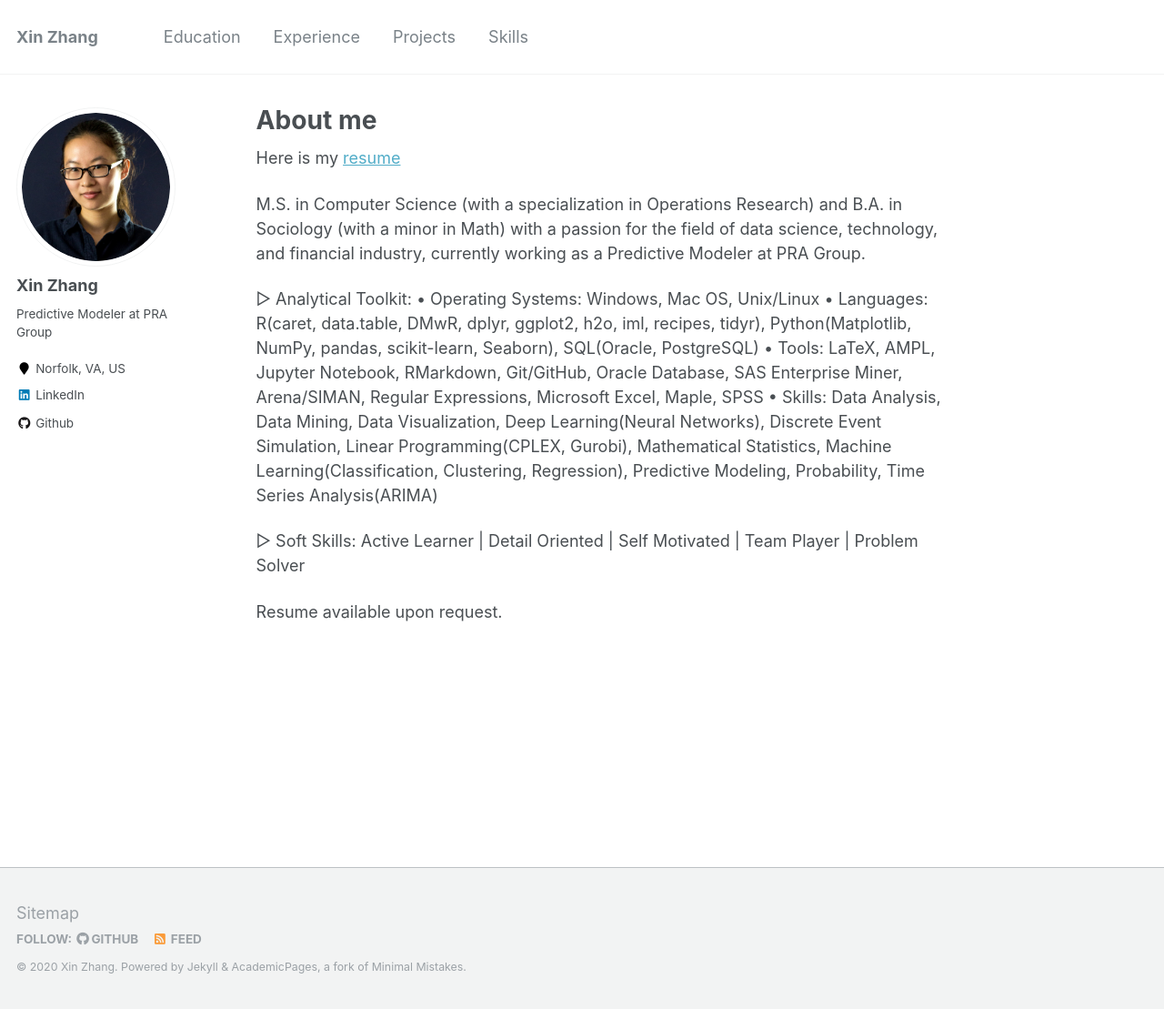
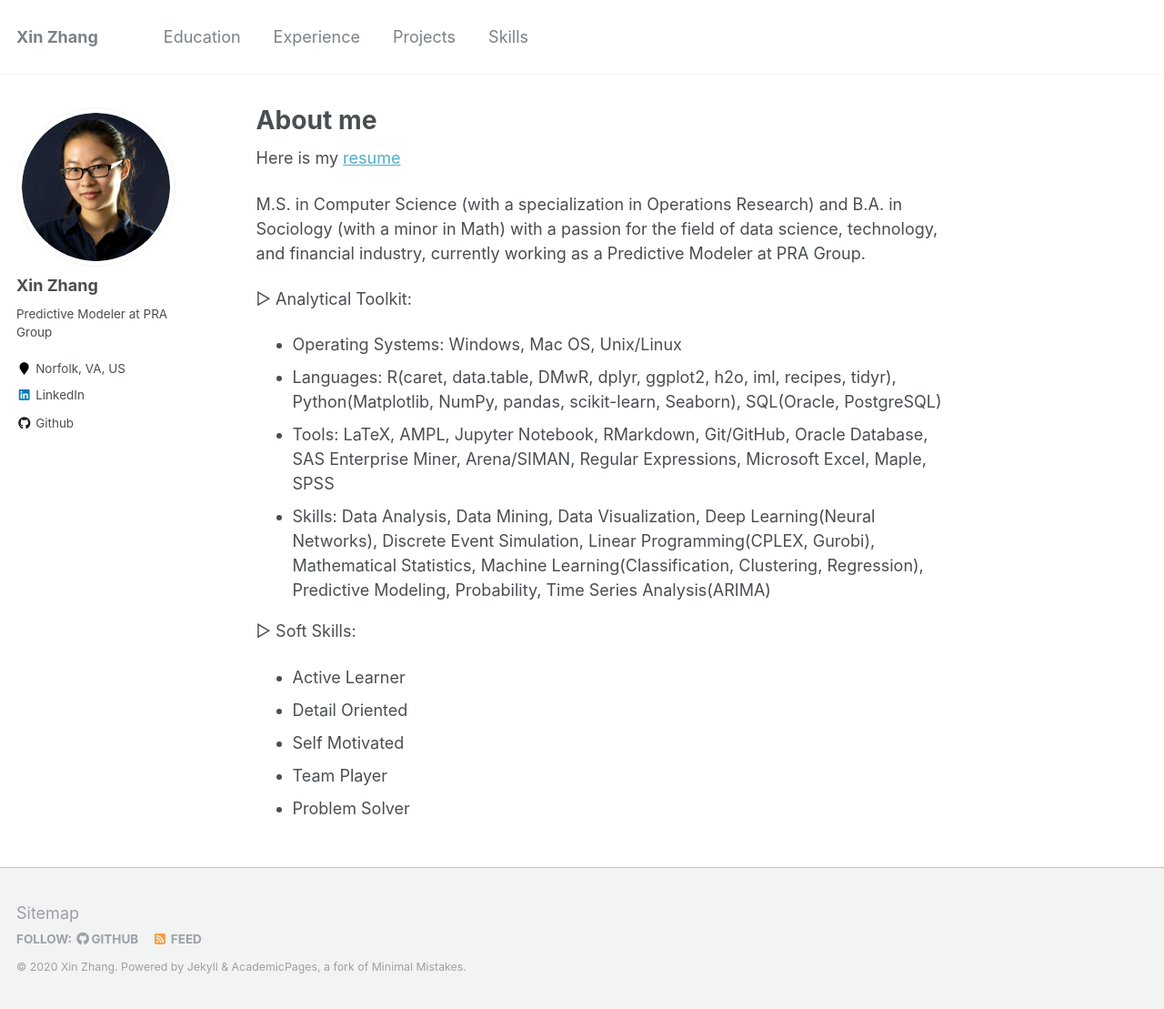
Before and after one commit to SnowingSita/SnowingSita.github.io, a Jekyll site: the page built from _pages/about.md, in a window 1280 px wide and 1109 px high. Shown: the whole window at 91% size. Built offline with Jekyll 4.4.1, drawn with Linux system fonts in a browser that asks for light colours.

Commit message:
Update about.md

```diff
--- a/_pages/about.md
+++ b/_pages/about.md
@@ -13,12 +13,16 @@ Here is my [resume](./files/XinZhang_Resume.190703.pdf){:target="_blank"}
 M.S. in Computer Science (with a specialization in Operations Research) and B.A. in Sociology (with a minor in Math) with a passion for the field of data science, technology, and financial industry, currently working as a Predictive Modeler at PRA Group.
 
 ▷ Analytical Toolkit:
-• Operating Systems: Windows, Mac OS, Unix/Linux
-• Languages: R(caret, data.table, DMwR, dplyr, ggplot2, h2o, iml, recipes, tidyr), Python(Matplotlib, NumPy, pandas, scikit-learn, Seaborn), SQL(Oracle, PostgreSQL)
-• Tools: LaTeX, AMPL, Jupyter Notebook, RMarkdown, Git/GitHub, Oracle Database, SAS Enterprise Miner, Arena/SIMAN, Regular Expressions, Microsoft Excel, Maple, SPSS
-• Skills: Data Analysis, Data Mining, Data Visualization, Deep Learning(Neural Networks), Discrete Event Simulation, Linear Programming(CPLEX, Gurobi), Mathematical Statistics, Machine Learning(Classification, Clustering, Regression), Predictive Modeling, Probability, Time Series Analysis(ARIMA)
+
+- Operating Systems: Windows, Mac OS, Unix/Linux
+- Languages: R(caret, data.table, DMwR, dplyr, ggplot2, h2o, iml, recipes, tidyr), Python(Matplotlib, NumPy, pandas, scikit-learn, Seaborn), SQL(Oracle, PostgreSQL)
+- Tools: LaTeX, AMPL, Jupyter Notebook, RMarkdown, Git/GitHub, Oracle Database, SAS Enterprise Miner, Arena/SIMAN, Regular Expressions, Microsoft Excel, Maple, SPSS
+- Skills: Data Analysis, Data Mining, Data Visualization, Deep Learning(Neural Networks), Discrete Event Simulation, Linear Programming(CPLEX, Gurobi), Mathematical Statistics, Machine Learning(Classification, Clustering, Regression), Predictive Modeling, Probability, Time Series Analysis(ARIMA)
 
 ▷ Soft Skills:
-Active Learner | Detail Oriented | Self Motivated | Team Player | Problem Solver
 
-Resume available upon request.
+- Active Learner
+- Detail Oriented
+- Self Motivated
+- Team Player
+- Problem Solver
```
